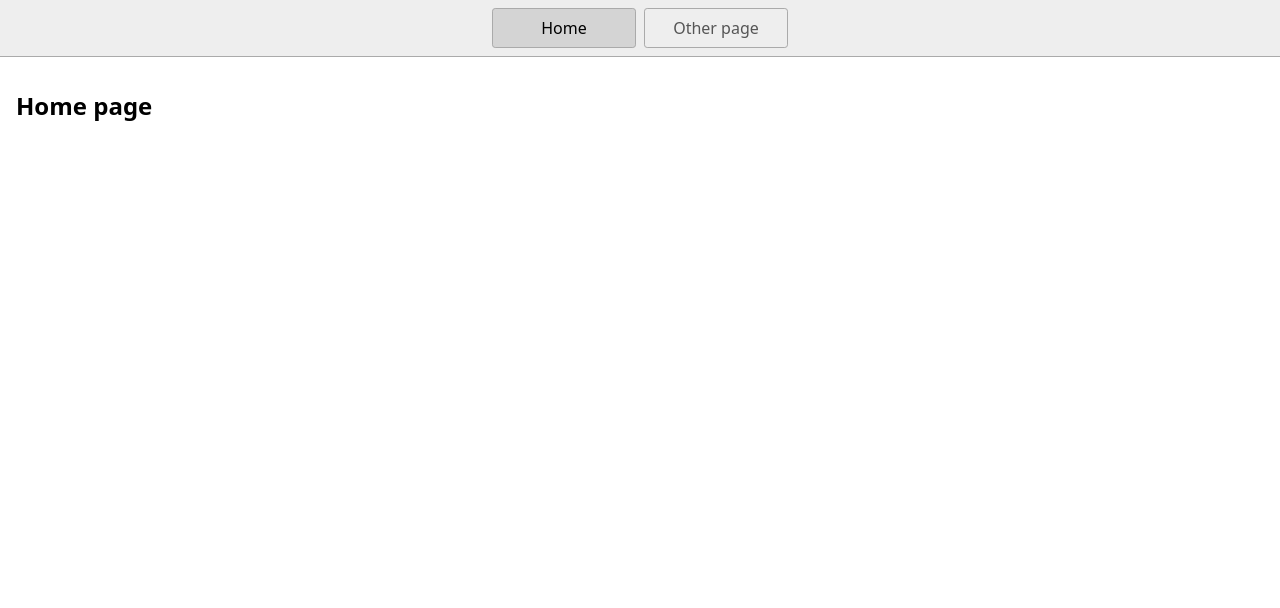
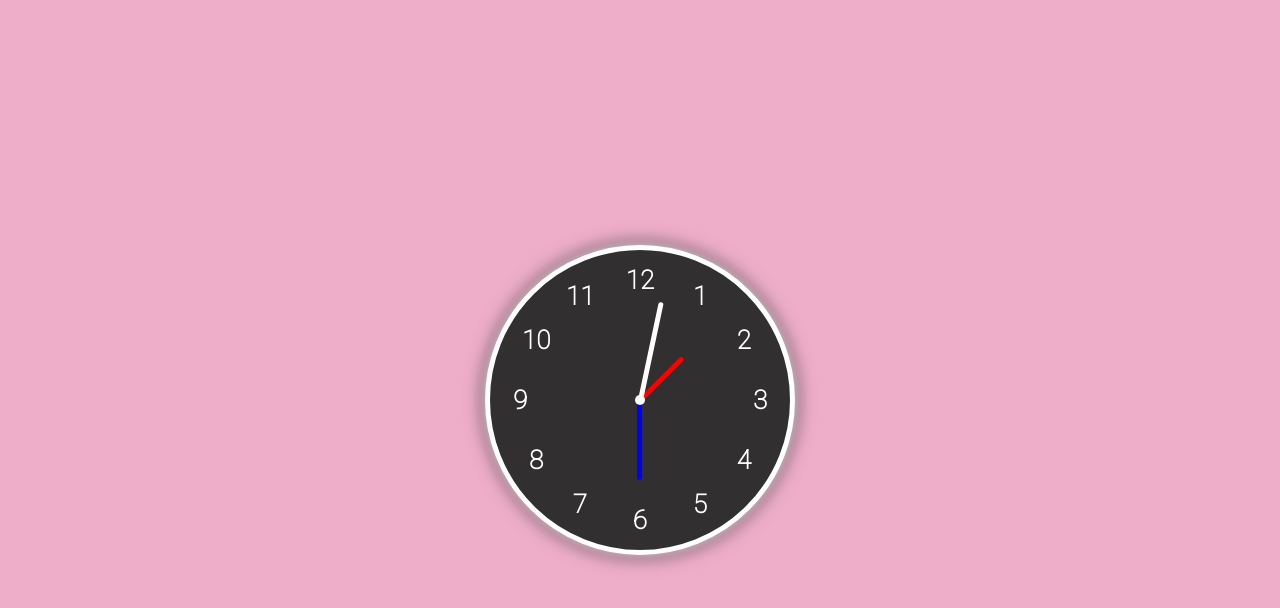
Before and after one commit to deepanshu7007/webProjects, a plain HTML site: page index.html in a window 1280 px wide. Drawn offline with Linux system fonts and the light colour scheme.

Commit message:
3 files modified

```diff
--- a/index.html
+++ b/index.html
@@ -12,12 +12,25 @@
     <script type="module" src="script.js"></script>
   </head>
   <body>
-    <nav>
-      <a href="/" aria-current="page">Home</a>
-      <a href="/page2.html">Other page</a>
-    </nav>
-    <main>
-      <h1>Home page</h1>
-    </main>
+
+    <div class="clock">
+    <div class="needle hr" style="--h:60px; --clr:red"><span></span></div>
+    <div class="needle mn" style="--h:80px;--clr:blue"><span></span></div>
+    <div class="needle ss"  style="--h:100px;--clr:white"><span></span></div>
+      <ul>
+      <li style="--i:1"><span>1</span></li>
+      <li style="--i:2"><span>2</span></li>
+      <li style="--i:3"><span>3</span></li>
+      <li style="--i:4"><span>4</span></li>
+      <li style="--i:5"><span>5</span></li>
+      <li style="--i:6"><span>6</span></li>
+      <li style="--i:7"><span>7</span></li>
+      <li style="--i:8"><span>8</span></li>
+      <li style="--i:9"><span>9</span></li>
+      <li style="--i:10"><span>10</span></li>
+      <li style="--i:11"><span>11</span></li>
+      <li style="--i:12"><span>12</span></li>
+    </ul>
+    </div>
   </body>
 </html>
--- a/script.js
+++ b/script.js
@@ -1 +1,17 @@
-console.log('Hello!');
+function show_clock(){
+let h = document.getElementsByClassName('hr')[0];
+let m = document.getElementsByClassName ('mn')[0];
+let s = document.getElementsByClassName('ss')[0];
+
+let date = new Date();
+
+let hours = date.getHours();
+let minutes = date.getMinutes();
+let seconds = date.getSeconds();
+
+h.style.transform = `rotate(${30 * hours + minutes/2}deg)`;
+m.style.transform = `rotate(${6 * minutes}deg)`;
+s.style.transform = `rotate(${6 * seconds}deg)`;
+}
+
+setInterval(show_clock,1000);
--- a/styles.css
+++ b/styles.css
@@ -1,46 +1,69 @@
+@import url('https://fonts.googleapis.com/css2?family=Roboto:wght@100&display=swap');
 * {
-  box-sizing: border-box;
+  margin: 0;
+  padding: 0;
+}
+body {
+  font-family: 'Roboto', sans-serif;
+  background: rgb(238, 174, 202);
+  background: radial-gradient(circle, rgba(238, 174, 202));
+  position: relative;
+  display: flex;
+  justify-content: center;
+  align-items: center;
+  height: 100vh;
+}
+.clock {
+  background-color: rgb(49, 47, 47);
+  width: 300px;
+  height: 300px;
+  border-radius: 50%;
+  color: #fff;
+  border: 5px solid #fff;
+  box-shadow: 0px 0px 10px rgba(255, 255, 255, 0.7),
+    0px 0px 20px rgba(0, 0, 0, 0.7);
+  font-size: 26px;
+  font-weight: bold;
+  justify-content: center;
+  align-items: center;
+  display: flex;
+  position: relative;
+}
+.clock ul li {
+  list-style: none;
+  position: absolute;
+  text-align: center;
+  transform: rotate(calc(30deg * var(--i)));
+  inset: 15px;
+}
+.clock ul li span {
+  transform: rotate(calc(-30deg * var(--i)));
+  display: inline-block;
+}
+.clock:after {
+  content: ' ';
+  width: 10px;
+  height: 10px;
+  background-color: white;
+  border-radius: 50%;
+  position: absolute;
 }
 
-body {
-  margin: 0;
-  font-family: system-ui, sans-serif;
-  color: black;
-  background-color: white;
+.needle {
+  display: flex;
+  justify-content: center;
+  align-items: end;
+}
+.needle span {
+  width: 5px;
+  height: var(--h);
+  background-color: var(--clr);
+  position: absolute;
+  border-radius: 5px;
 }
 
-nav {
-  display: flex;
-  flex-wrap: wrap;
-  align-items: center;
-  justify-content: center;
-  padding: 0.5rem;
-  gap: 0.5rem;
-  border-bottom: solid 1px #aaa;
-  background-color: #eee;
+@media only screen and (max-width: 600px) {
+  .clock {
+    content: 'Please Increase the screen size';
+  }
 }
-
-nav a {
-  display: inline-block;
-  min-width: 9rem;
-  padding: 0.5rem;
-  border-radius: 0.2rem;
-  border: solid 1px #aaa;
-  text-align: center;
-  text-decoration: none;
-  color: #555;
-}
-
-nav a[aria-current='page'] {
-  color: #000;
-  background-color: #d4d4d4;
-}
-
-main {
-  padding: 1rem;
-}
-
-h1 {
-  font-weight: bold;
-  font-size: 1.5rem;
-}
```
